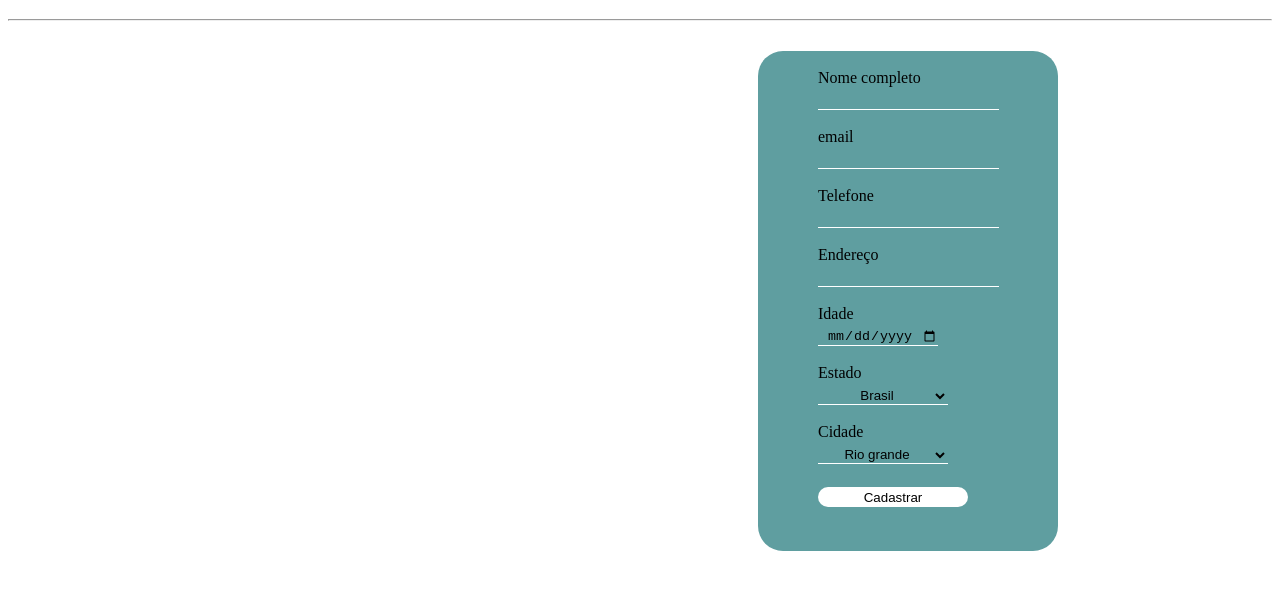
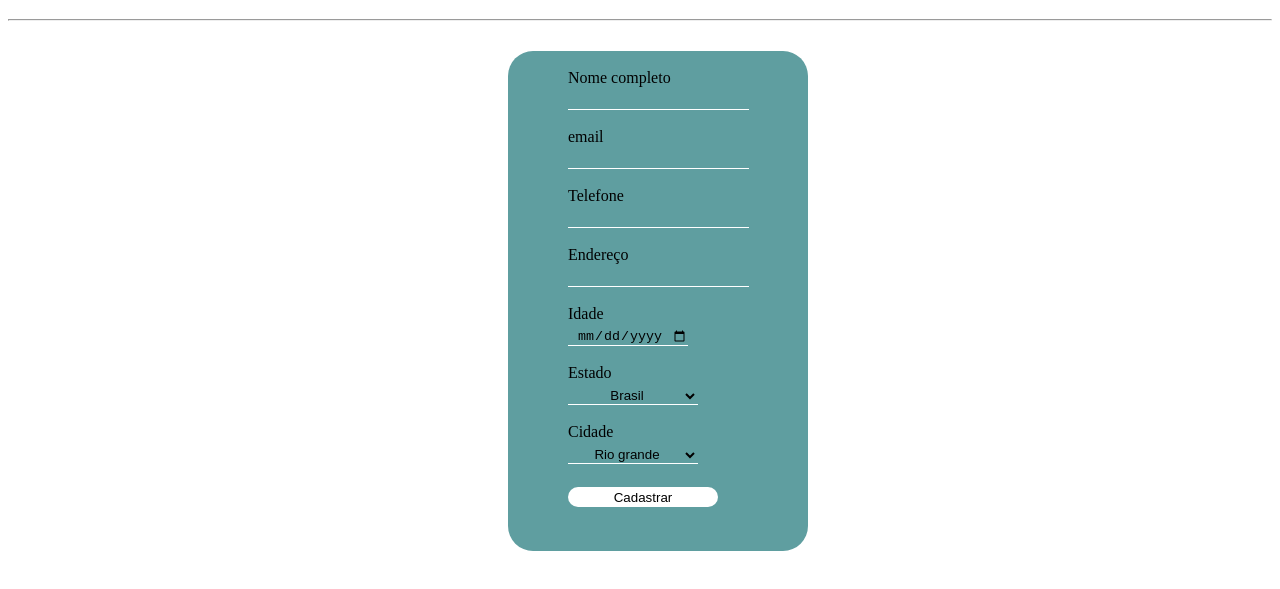
Before and after one commit to Rafadfonseca/form, a plain HTML site: page cad-pessoa.html in a window 1280 px wide. Shown: the part 61-650 px from the top of the page. Drawn offline with Linux system fonts and the light colour scheme.

```diff
--- a/busca.css
+++ b/busca.css
@@ -17,8 +17,9 @@ input{
     box-shadow: 2.5px 3px 2.5px gray;
     float: left;
 }
-::placeholder{
+input::placeholder{
     color: rgb(197, 72, 99);
+    padding-left: 10px;
 }
 
 #img{
--- a/cad-pessoa.css
+++ b/cad-pessoa.css
@@ -2,7 +2,7 @@
     background-color: cadetblue;
     width: 300px;
     height: 500px;
-    margin-left: 750px;
+    margin-left: 500px;
     border-radius: 25px;
     margin-top: 30px;
 }
```
Also changed, not shown: busca.html (+1 -1 lines).
